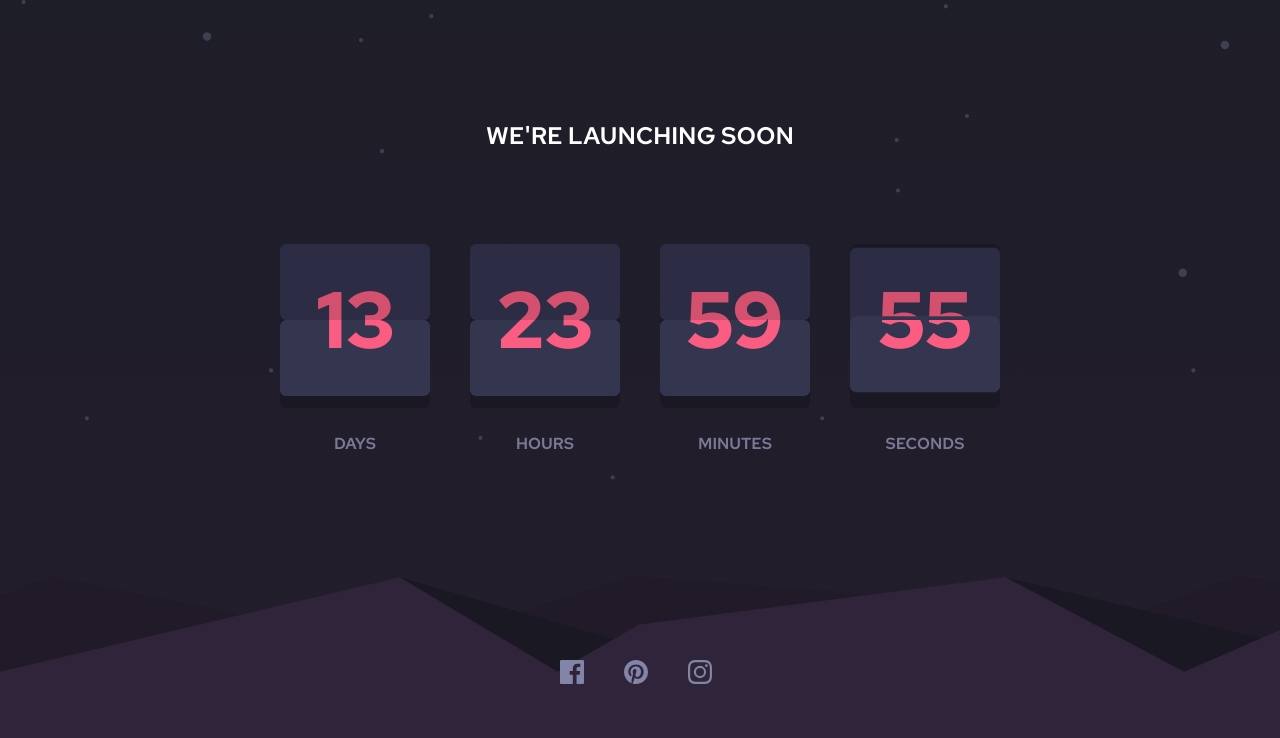
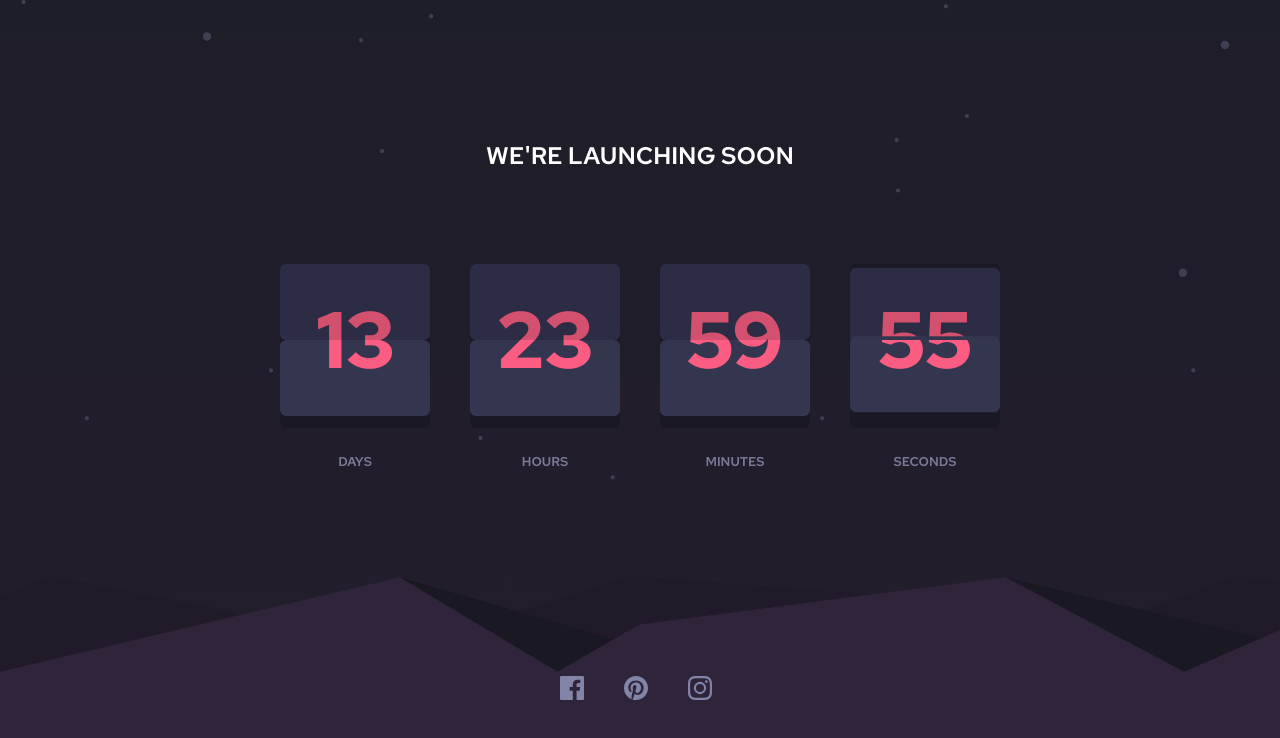
Before and after one commit to lokzar/launch_countdown_timer, a Next.js app: page / in a window 1280 px wide. Shown: the top 738 px of the page. Built offline with nearby package versions, Linux system fonts and the light colour scheme.

Commit message:
last adjustments pt2

```diff
--- a/app/Components/Footer.tsx
+++ b/app/Components/Footer.tsx
@@ -5,7 +5,7 @@ import PinterestIcon from "@/public/icons/icon-pinterest.svg";
 const Footer = () => {
     return(
       <footer className="relative bg-cover bottom-0 w-full h-[11rem] sm:h-[11rem] md:h-[12rem] lg:h-[14rem] bg-[url('/assets/pattern-hills.svg')]">
-        <div className="w-full flex justify-center pt-21 space-x-6 sm:space-x-6 md:space-x-7 lg:space-x-8">
+        <div className="w-full flex justify-center pt-25 space-x-6 sm:space-x-6 md:space-x-7 lg:space-x-8">
           <a href="https://www.facebook.com">
             <FacebookIcon className="text-[#8285a7] w-8 h-8 hover:text-[#dc6081]"/>
           </a>
--- a/app/Components/Timer.tsx
+++ b/app/Components/Timer.tsx
@@ -36,9 +36,9 @@ const Timer: React.FC<TimerProps> = ({ number, title }) =>{
                     </div>
                 </div>
             </div>
-            <h3 className="uppercase text-[#7c7997] text-center tracking-[2] sm:tracking-[2] md:tracking-[4] lg:tracking-[6] pt-3 sm:pt-3 md:pt-7 lg:pt-9 text-[0.5rem] sm:text-[0.5rem] md:text-[0.8rem] lg:text-[1rem]">
+            <h2 className="uppercase text-[#7c7997] text-center tracking-[2] sm:tracking-[2] md:tracking-[4] lg:tracking-[6] pt-3 sm:pt-3 md:pt-7 lg:pt-9 text-[0.5rem] sm:text-[0.5rem] md:text-[0.75rem] lg:text-[0.8rem]">
                 {title}
-            </h3>
+            </h2>
         </div>
     );
 };
--- a/app/page.tsx
+++ b/app/page.tsx
@@ -16,7 +16,7 @@ export default function Home() {
     <div className="relative h-screen flex flex-col items-center bg-gradient-to-t from-[#241e2c] via-[#211d2b] to-[#1e1e28]">
       <div className="absolute inset-0 bg-[url('/assets/bg-stars.svg')] bg-cover bg-center opacity-80"></div>
         <div className="flex-grow">
-          <h1 className="text-white text-center text-lg sm:text-lg md:text-2lg lg:text-2xl capitalize tracking-[9] p-3 pt-30">
+          <h1 className="text-white text-center text-lg sm:text-lg md:text-2lg lg:text-2xl capitalize tracking-[9] p-3 pt-35">
             WE&apos;RE LAUNCHING SOON
           </h1>
           <div className="flex flex-row flex-wrap justify-center items-center w-full max-w-[800px] pt-20 gap-[0.5rem] sm:gap-[0.5rem] md:gap-[1.5rem] lg:gap-[2.5rem]">
```
